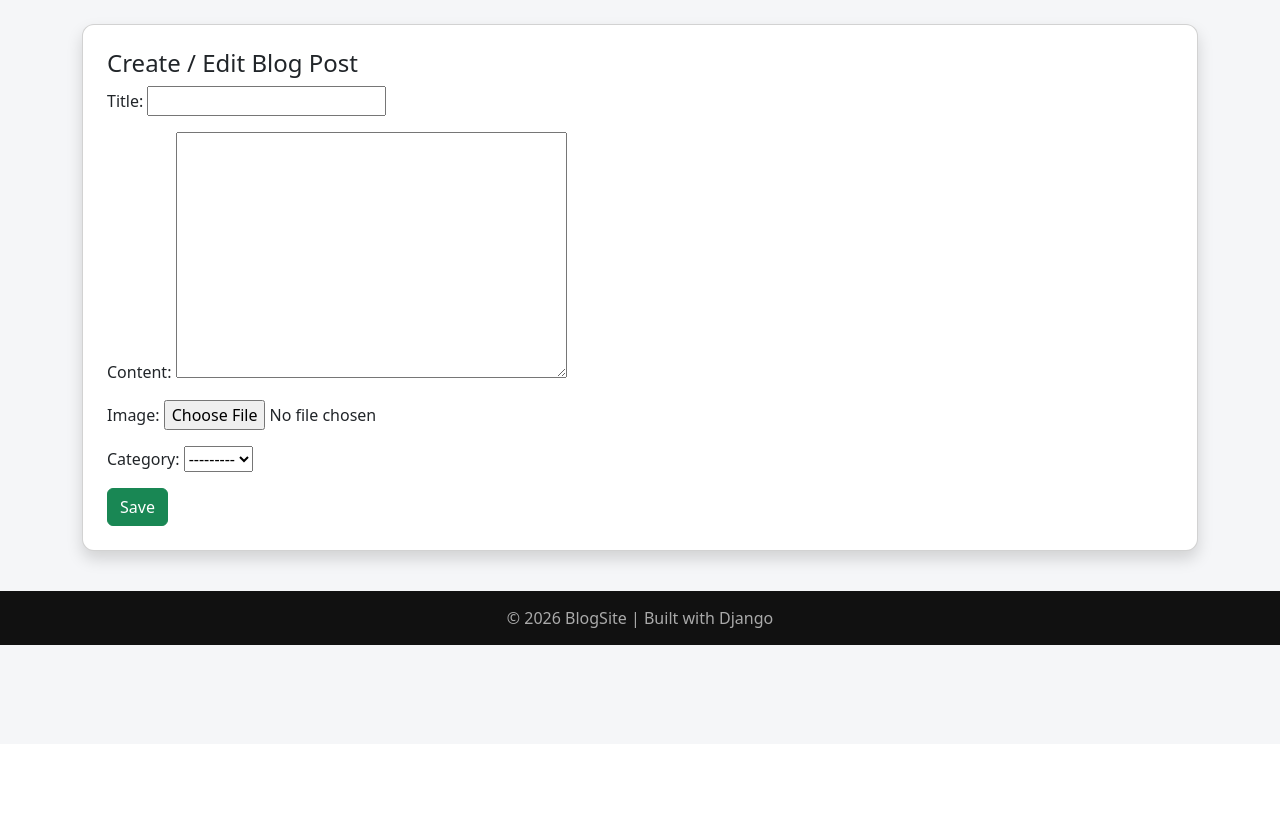
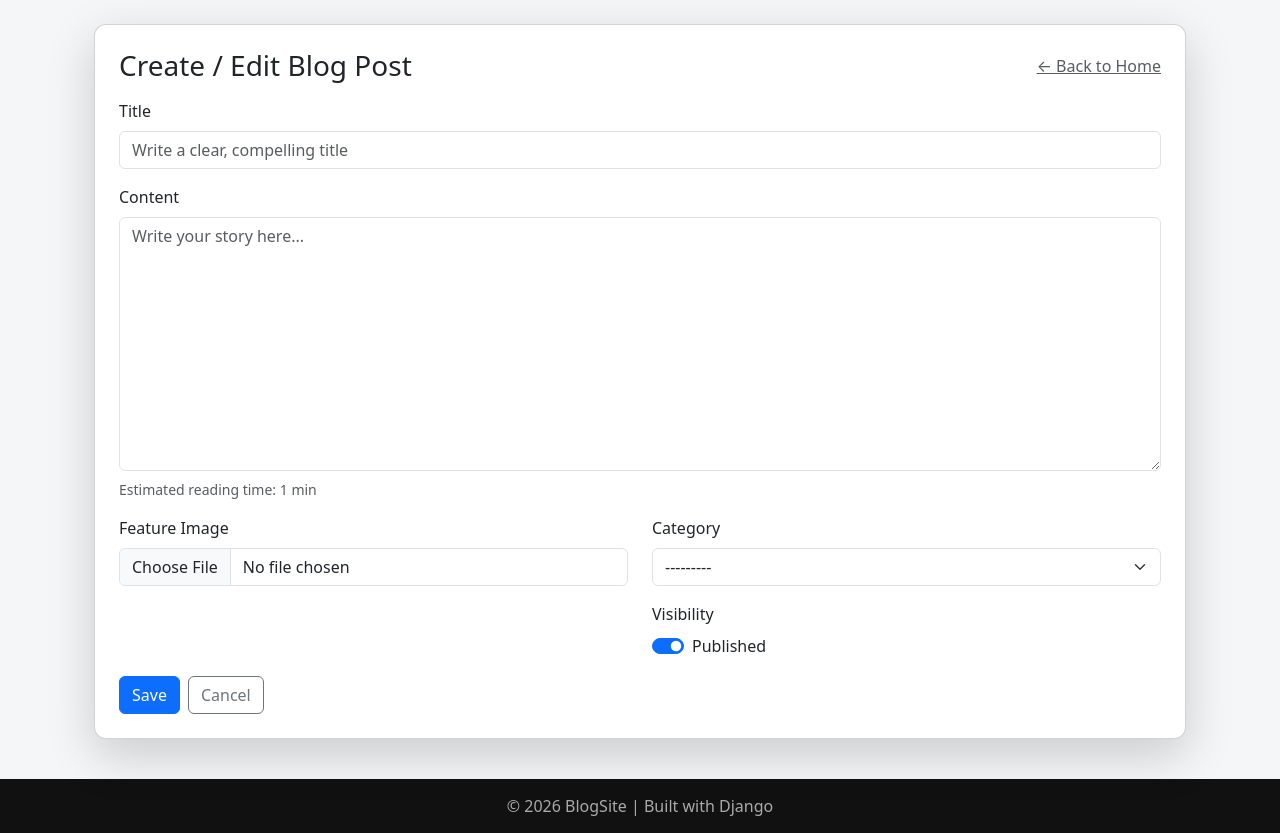
Before and after one commit to SupriyaSandipShelke/blogproject-Django-Framework, a Django app: page /create/ in a window 1280 px wide. Shown: the part 56-889 px from the top of the page. Before the commit the page ends 701 px from the top, so only its background shows below. Run offline with Django 5.2, Linux system fonts and the light colour scheme; the visitor is signed in with stand-in values (Sample User, id 1); data that the repository does not hold is empty.

Commit message:
new updated commit

```diff
--- a/blog/forms.py
+++ b/blog/forms.py
@@ -5,7 +5,32 @@ from django.contrib.auth.models import User
 class PostForm(forms.ModelForm):
     class Meta:
         model = Post
-        fields = ['title', 'content', 'image', 'category']
+        fields = ['title', 'content', 'image', 'category', 'is_published']
+        widgets = {
+            'title': forms.TextInput(attrs={
+                'class': 'form-control',
+                'placeholder': 'Write a clear, compelling title',
+                'id': 'id_title'
+            }),
+            'content': forms.Textarea(attrs={
+                'class': 'form-control',
+                'rows': 10,
+                'placeholder': 'Write your story here...',
+                'id': 'id_content'
+            }),
+            'image': forms.ClearableFileInput(attrs={
+                'class': 'form-control',
+                'id': 'id_image_input'
+            }),
+            'category': forms.Select(attrs={
+                'class': 'form-select',
+                'id': 'id_category'
+            }),
+            'is_published': forms.CheckboxInput(attrs={
+                'class': 'form-check-input',
+                'id': 'id_publish_toggle'
+            }),
+        }
 
 
 class SignupForm(forms.ModelForm):
--- a/blog/templates/blog/post_form.html
+++ b/blog/templates/blog/post_form.html
@@ -1,13 +1,92 @@
 {% extends 'blog/base.html' %}
 
 {% block content %}
-<div class="card shadow p-4">
-  <h4>Create / Edit Blog Post</h4>
+<div class="container mt-4">
+  <div class="card shadow-lg">
+    <div class="card-body p-4">
+      <div class="d-flex justify-content-between align-items-center mb-3">
+        <h3 class="mb-0">Create / Edit Blog Post</h3>
+        <a href="{% url 'home' %}" class="text-muted">← Back to Home</a>
+      </div>
 
-  <form method="POST" enctype="multipart/form-data">
-    {% csrf_token %}
-    {{ form.as_p }}
-    <button class="btn btn-success">Save</button>
-  </form>
+      <form method="POST" enctype="multipart/form-data" id="postForm">
+        {% csrf_token %}
+
+        <div class="mb-3">
+          <label for="id_title" class="form-label">Title</label>
+          {{ form.title }}
+        </div>
+
+        <div class="mb-3">
+          <label for="id_content" class="form-label">Content</label>
+          {{ form.content }}
+          <div class="form-text mt-2">Estimated reading time: <span id="readingTime">—</span> min</div>
+        </div>
+
+        <div class="row mb-3">
+          <div class="col-md-6">
+            <label for="id_image" class="form-label">Feature Image</label>
+            {{ form.image }}
+            <div class="mt-2">
+              <img id="imagePreview" src="{% if form.instance and form.instance.image %}{{ form.instance.image.url }}{% endif %}" alt="" style="max-width:100%; max-height:240px; border-radius:8px; display: {% if form.instance and form.instance.image %}block{% else %}none{% endif %};" />
+            </div>
+          </div>
+
+          <div class="col-md-6">
+            <label for="id_category" class="form-label">Category</label>
+            {{ form.category }}
+
+            <div class="mt-3">
+              <label class="form-label">Visibility</label>
+              <div class="form-check form-switch">
+                {{ form.is_published }}
+                <label class="form-check-label" for="id_publish_toggle">Published</label>
+              </div>
+            </div>
+          </div>
+        </div>
+
+        <div class="d-flex gap-2">
+          <button type="submit" class="btn btn-primary">Save</button>
+          <a href="{% url 'home' %}" class="btn btn-outline-secondary">Cancel</a>
+        </div>
+      </form>
+    </div>
+  </div>
 </div>
+
+<script>
+  // Image preview
+  const imageInput = document.getElementById('id_image_input');
+  const imagePreview = document.getElementById('imagePreview');
+  if (imageInput) {
+    imageInput.addEventListener('change', function(e) {
+      const file = this.files[0];
+      if (!file) return;
+      const reader = new FileReader();
+      reader.onload = function(ev) {
+        imagePreview.src = ev.target.result;
+        imagePreview.style.display = 'block';
+      };
+      reader.readAsDataURL(file);
+    });
+  }
+
+  // Reading time estimate
+  function updateReadingTime() {
+    const content = document.getElementById('id_content');
+    if (!content) return;
+    const words = content.value.trim().split(/\s+/).filter(Boolean).length;
+    const minutes = Math.max(1, Math.round(words / 200));
+    document.getElementById('readingTime').textContent = minutes;
+  }
+
+  document.addEventListener('DOMContentLoaded', function() {
+    const content = document.getElementById('id_content');
+    if (content) {
+      updateReadingTime();
+      content.addEventListener('input', updateReadingTime);
+    }
+  });
+</script>
 {% endblock %}
```
